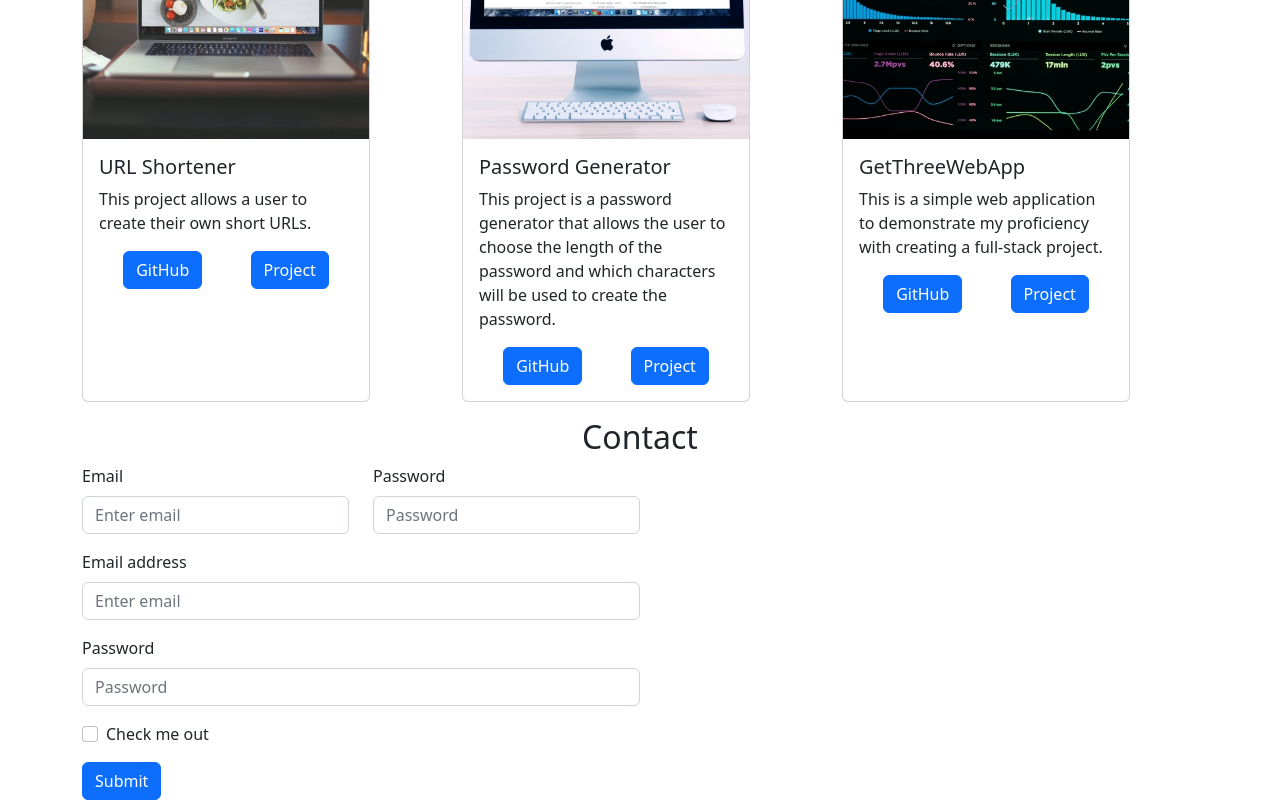
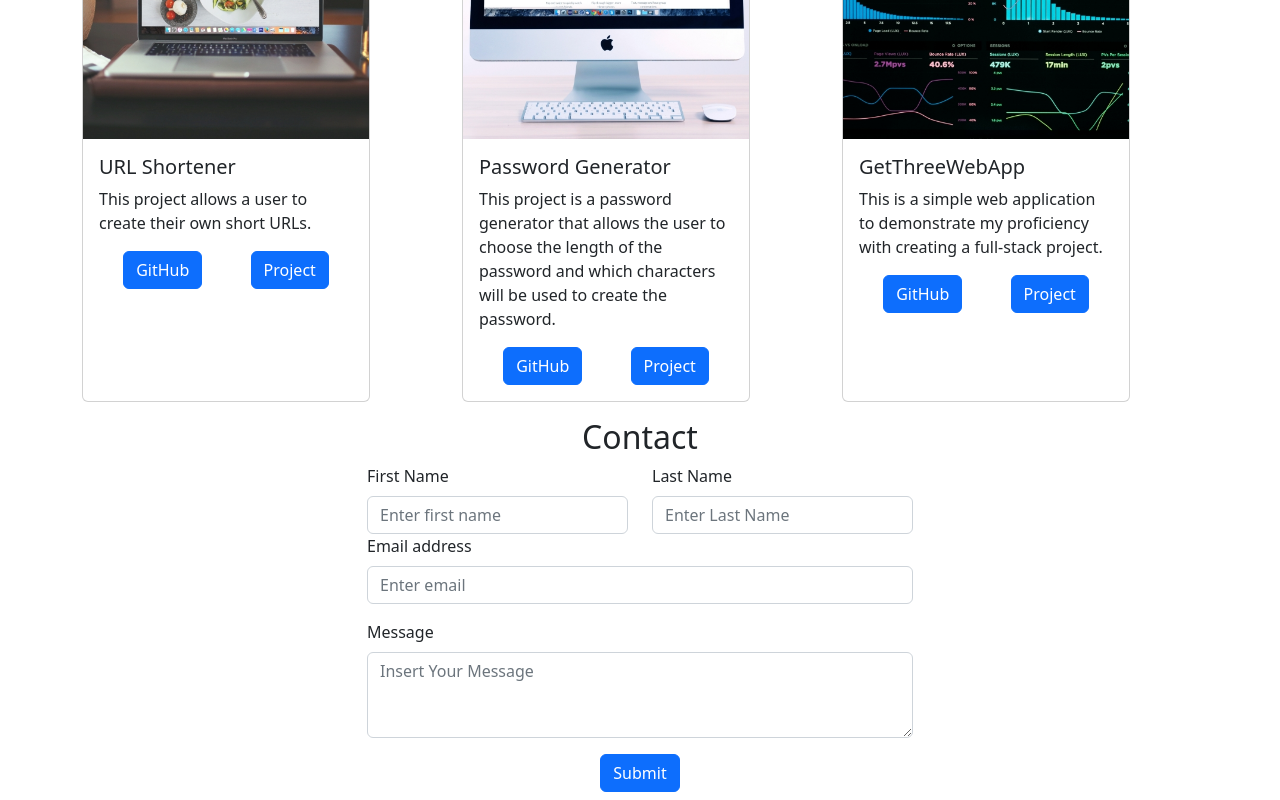
Before and after one commit to ssbbgm/react-portfolio, a React (Create React App) app: page / in a window 1280 px wide. Shown: the part 1494-2294 px from the top of the page. Built offline with nearby package versions, Linux system fonts and the light colour scheme.

Commit message:
centered form

```diff
--- a/src/components/Contact.js
+++ b/src/components/Contact.js
@@ -8,33 +8,34 @@ function BasicExample() {
   return (
     <Container>
         <h2 className='text-center mt-3' id='contact'>Contact</h2>
+        <Container className="d-flex justify-content-center">
             <Form className='mb-0 w-50'>
-        <Row className="mb-3">
-            <Form.Group as={Col} controlId="formGridEmail">
-            <Form.Label>Email</Form.Label>
-            <Form.Control type="email" placeholder="Enter email" />
+            <Row>
+                <Form.Group as={Col} controlId="formGridFirstName">
+                <Form.Label>First Name</Form.Label>
+                <Form.Control type="text" placeholder="Enter first name" required/>
                 </Form.Group>
 
-            <Form.Group as={Col} controlId="formGridPassword">
-            <Form.Label>Password</Form.Label>
-            <Form.Control type="password" placeholder="Password" />
+                <Form.Group as={Col} controlId="formGridLastName">
+                <Form.Label>Last Name</Form.Label>
+                <Form.Control type="text" placeholder="Enter Last Name" required/>
                 </Form.Group>
             </Row>
             <Form.Group className="mb-3" controlId="formBasicEmail">
                 <Form.Label>Email address</Form.Label>
-            <Form.Control type="email" placeholder="Enter email" />
+                <Form.Control type="email" placeholder="Enter email" required/>
             </Form.Group>
-        <Form.Group className="mb-3" controlId="formBasicPassword">
-            <Form.Label>Password</Form.Label>
-            <Form.Control type="password" placeholder="Password" />
+            <Form.Group className="mb-3" controlId="formBasicInfo">
+                <Form.Label>Message</Form.Label>
+                <Form.Control as='textarea' rows={3} placeholder="Insert Your Message"  required/>
             </Form.Group>
-        <Form.Group className="mb-3" controlId="formBasicCheckbox">
-            <Form.Check type="checkbox" label="Check me out" />
-        </Form.Group>
+            <Container className='d-flex justify-content-center'>
             <Button variant="primary" type="submit">
                 Submit
             </Button>
+            </Container>
             </Form>
+        </Container>
     </Container>
   );
 }
```
Lines whose indentation alone changed are shown as unchanged.
